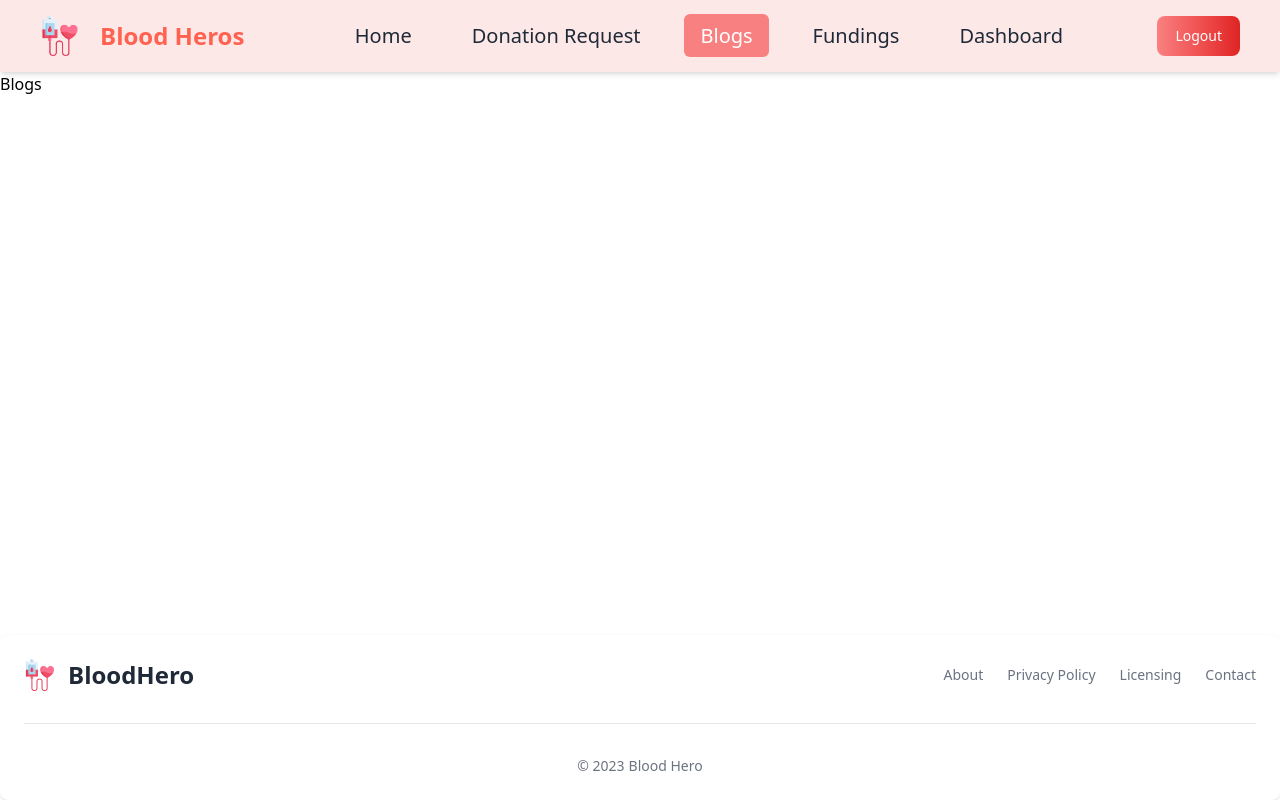
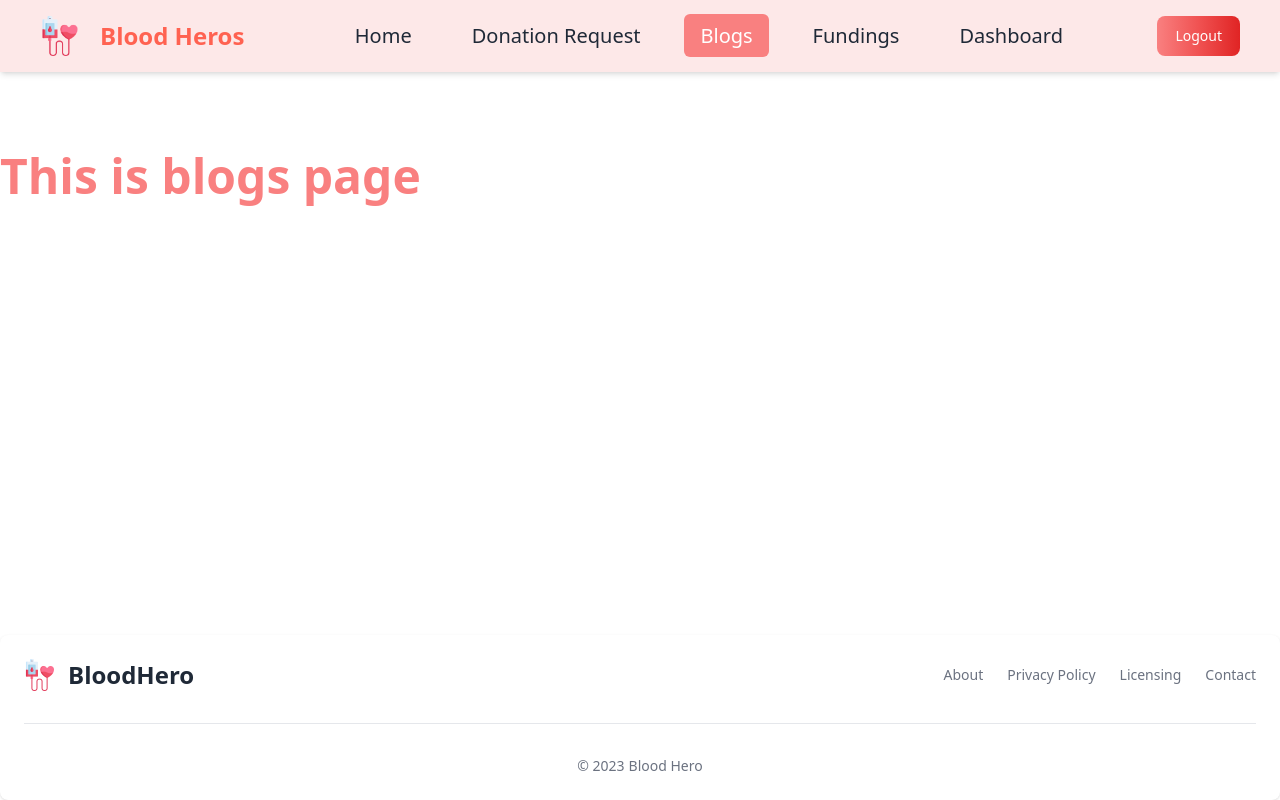
Before and after one commit to mamun-prodhan/blood-heros-client, a React (Vite) app: page /blogs in a window 1280 px wide. Built offline with nearby package versions, Linux system fonts and the light colour scheme; no server answers; sample sign-in values are in the browser's storage.

Commit message:
private route implemented

```diff
--- /dev/null
+++ b/src/Pages/Blogs/Blogs.jsx
@@ -0,0 +1,11 @@
+const Blogs = () => {
+  return (
+    <div>
+      <h2 className="text-5xl font-bold text-red-400 my-20">
+        This is blogs page
+      </h2>
+    </div>
+  );
+};
+
+export default Blogs;
--- a/src/Pages/Login/Login.jsx
+++ b/src/Pages/Login/Login.jsx
@@ -9,6 +9,7 @@ const Login = () => {
   const [error, setError] = useState("");
   const [success, setSuccess] = useState("");
   const location = useLocation();
+  console.log(location.state);
   const navigate = useNavigate();
 
   const handleLogin = (e) => {
--- /dev/null
+++ b/src/routes/PrivateRoute.jsx
@@ -0,0 +1,20 @@
+import { Spinner } from "flowbite-react";
+import useAuth from "../hooks/useAuth";
+import { Navigate } from "react-router-dom";
+
+const PrivateRoute = ({ children }) => {
+  const { user, loading } = useAuth();
+  if (loading) {
+    return (
+      <div className="text-center my-20">
+        <Spinner aria-label="Center-aligned Extra large spinner example" />
+      </div>
+    );
+  }
+  if (user) {
+    return children;
+  }
+  return <Navigate state={location.pathname} to="/login"></Navigate>;
+};
+
+export default PrivateRoute;
--- a/src/routes/Routes.jsx
+++ b/src/routes/Routes.jsx
@@ -4,6 +4,8 @@ import ErrorPage from "../Pages/Shared/ErrorPage/ErrorPage";
 import Home from "../Pages/Home/Home/Home";
 import Login from "../Pages/Login/Login";
 import Register from "../Pages/Register/Register";
+import PrivateRoute from "./PrivateRoute";
+import Blogs from "../Pages/Blogs/Blogs";
 
 const router = createBrowserRouter([
   {
@@ -21,7 +23,11 @@ const router = createBrowserRouter([
       },
       {
         path: "/blogs",
-        element: <h2>Blogs</h2>,
+        element: (
+          <PrivateRoute>
+            <Blogs></Blogs>
+          </PrivateRoute>
+        ),
       },
       {
         path: "/login",
```
